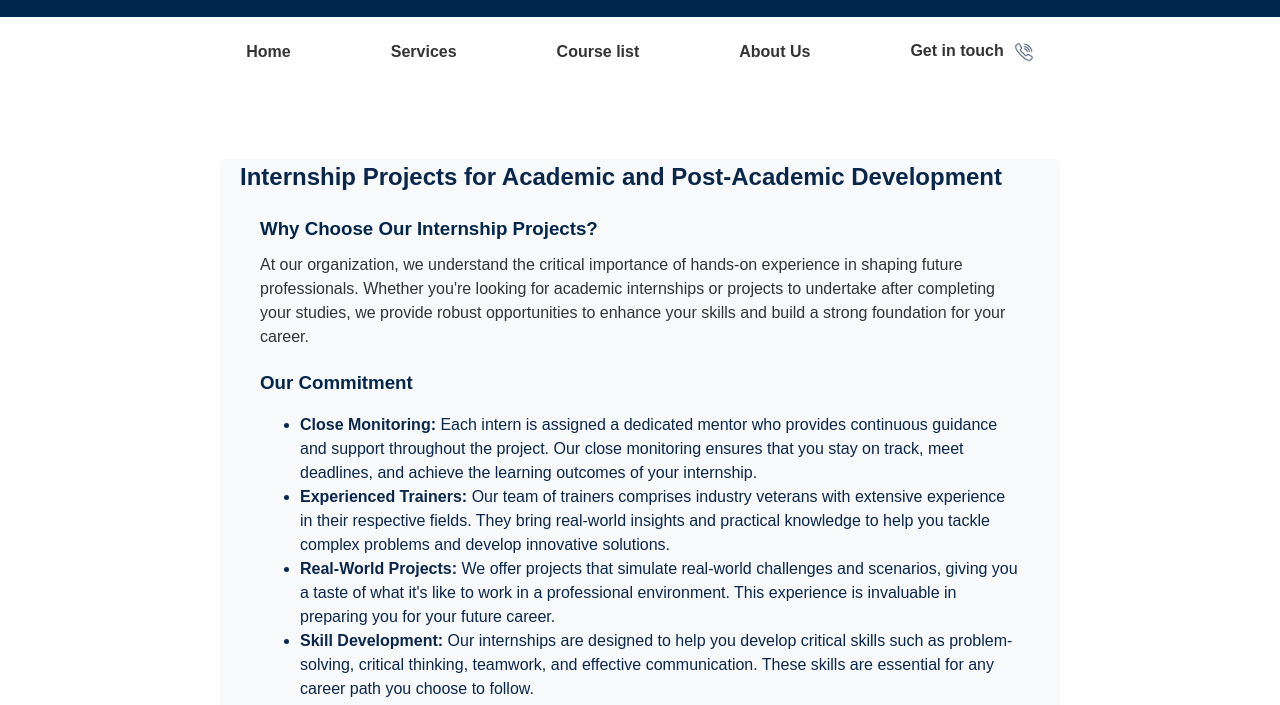
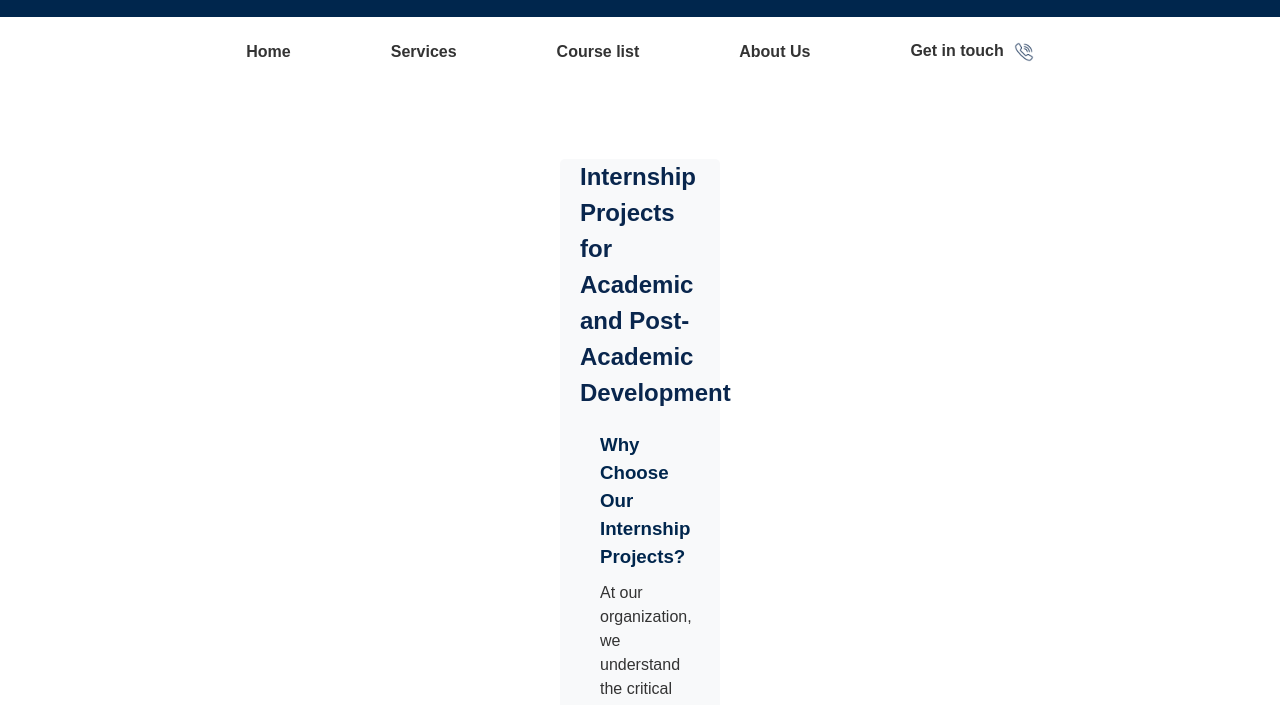
Before and after one commit to QuantumHubSol/quantumhubsol.github.io, a plain HTML site: page internship.html in a window 1280 px wide. Shown: the part 73-778 px from the top of the page. Drawn offline with Linux system fonts and the light colour scheme.

Commit message:
mock & intern CSS

```diff
--- a/internship.css
+++ b/internship.css
@@ -150,8 +150,10 @@ body {
     margin: 0 5 ;
 }
 .main-content {
-    max-width: max-content;
-    margin: 0 auto;
+    max-width: 1500;
+    align-items: center;
+    text-align: left;
+    margin: 0px 540px;
     padding: 20px;
 }
 .apply-button {
--- a/mockinterviews.css
+++ b/mockinterviews.css
@@ -159,8 +159,10 @@ body {
     margin: 0 5 ;
 }
 .main-content {
-    max-width: max-content;
-    margin: 0 auto;
+    max-width: 1500;
+    align-items: center;
+    text-align: left;
+    margin: 0px 540px;
     padding: 20px;
 }
 
```
